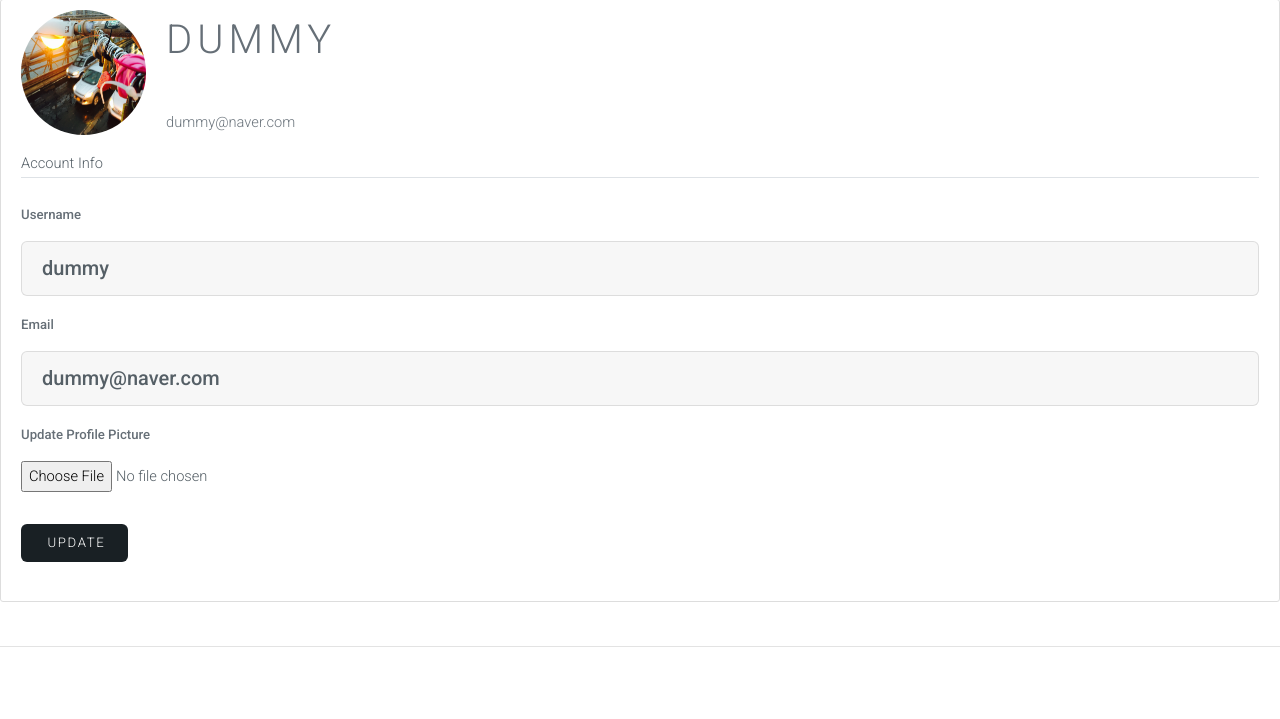
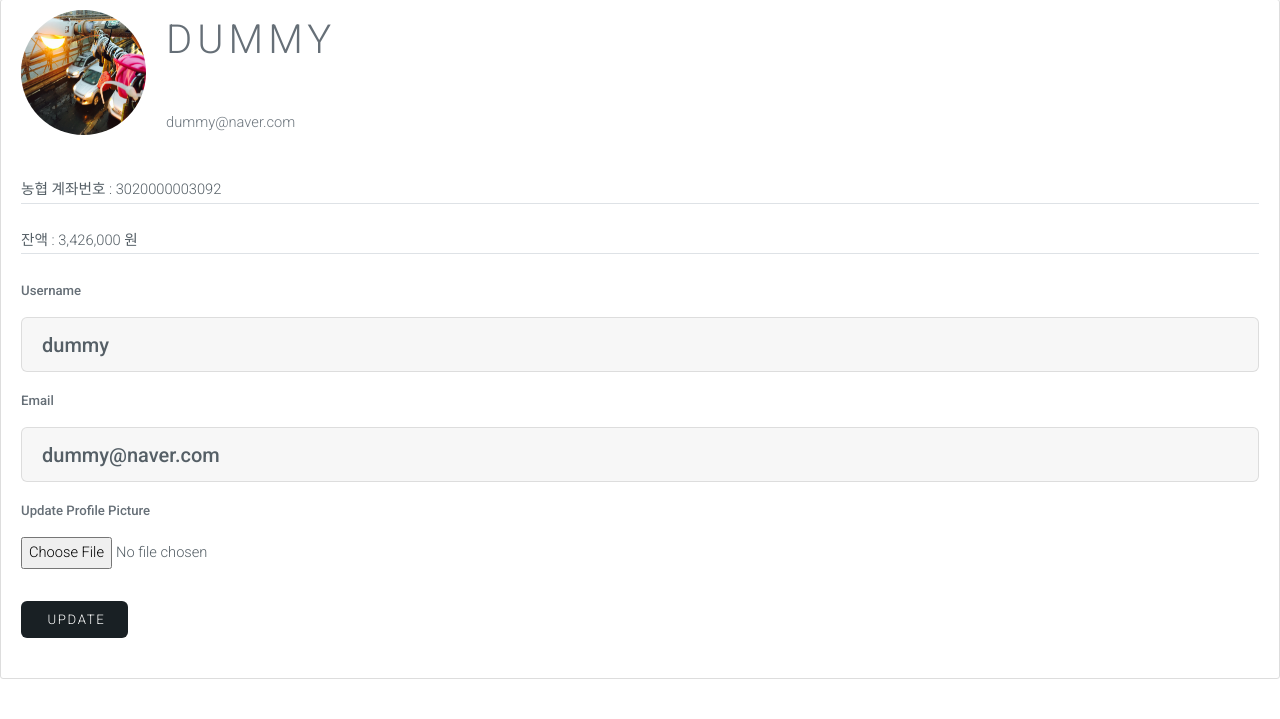
Before and after one commit to wjdwlsdn1216/NH_Hackathon, a Flask app: page /account in a window 1280 px wide. Shown: the part 316-1035 px from the top of the page. Run offline with Flask 2, Linux system fonts and the light colour scheme; a user stored in the database is signed in; some libraries are stand-ins or nearby versions.

Commit message:
계좌정보 추가

```diff
--- a/handyfarm/routes.py
+++ b/handyfarm/routes.py
@@ -364,7 +364,7 @@ def account():
     image_file = url_for('static', filename='images/' + current_user.image_file)
     return render_template('account.html', title='Account', image_file=image_file, form = form)
 
-count = 2200
+count = 2300
 @app.route("/final_subscription", methods=['GET', 'POST'])
 def final_subscription():
     global count
--- a/handyfarm/templates/account.html
+++ b/handyfarm/templates/account.html
@@ -15,9 +15,11 @@
         </div>
       </div>
         <form method="POST" action="" enctype="multipart/form-data">
+            <br>
             {{ form.hidden_tag() }}
             <fieldset class="form-group">
-                <legend class="border-bottom mb-4">Account Info</legend>
+                <legend class="border-bottom mb-4">농협 계좌번호 : 3020000003092</legend>
+                <legend class="border-bottom mb-4">잔액 : 3,426,000 원</legend>
                 <div class="form-group">
                     {{ form.username.label(class="form-control-label") }}
 
```
